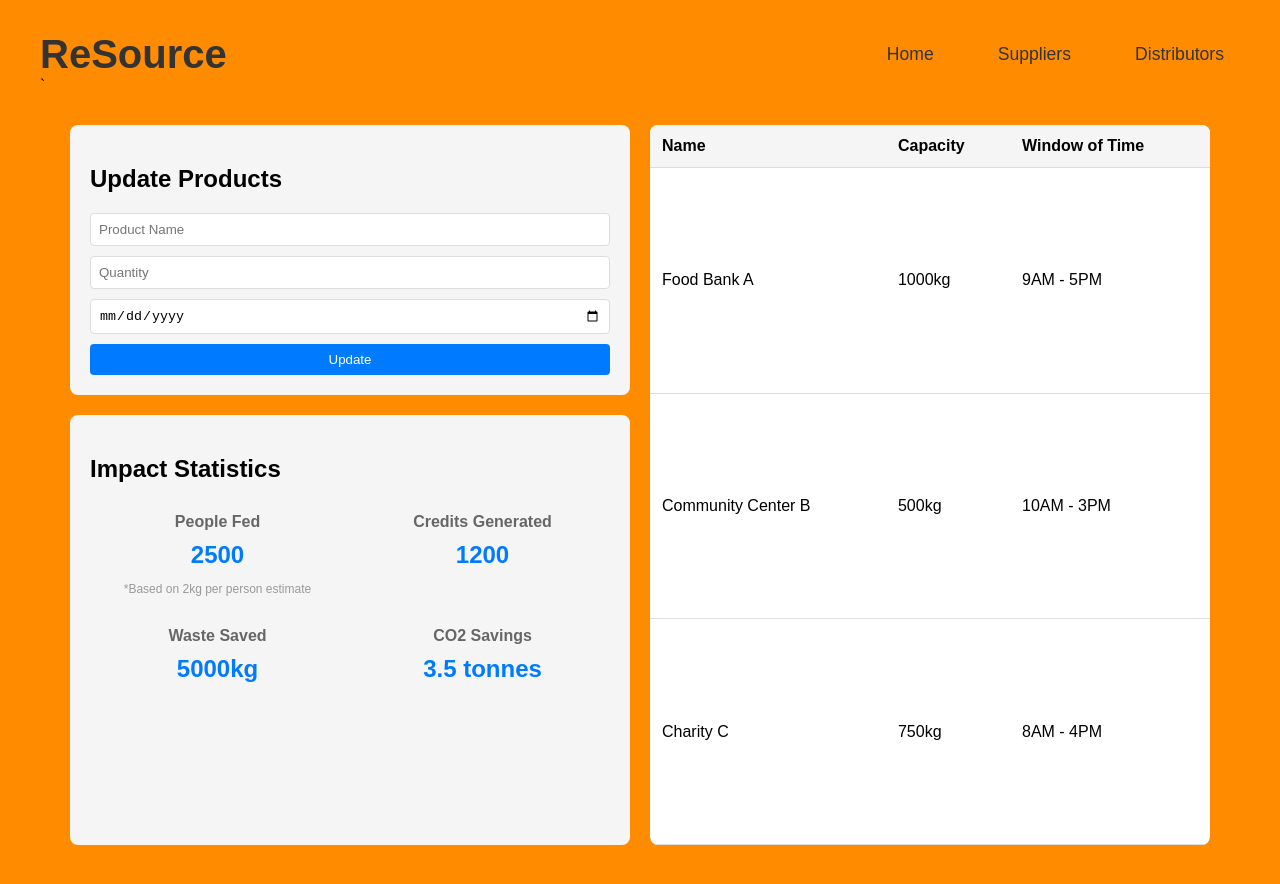
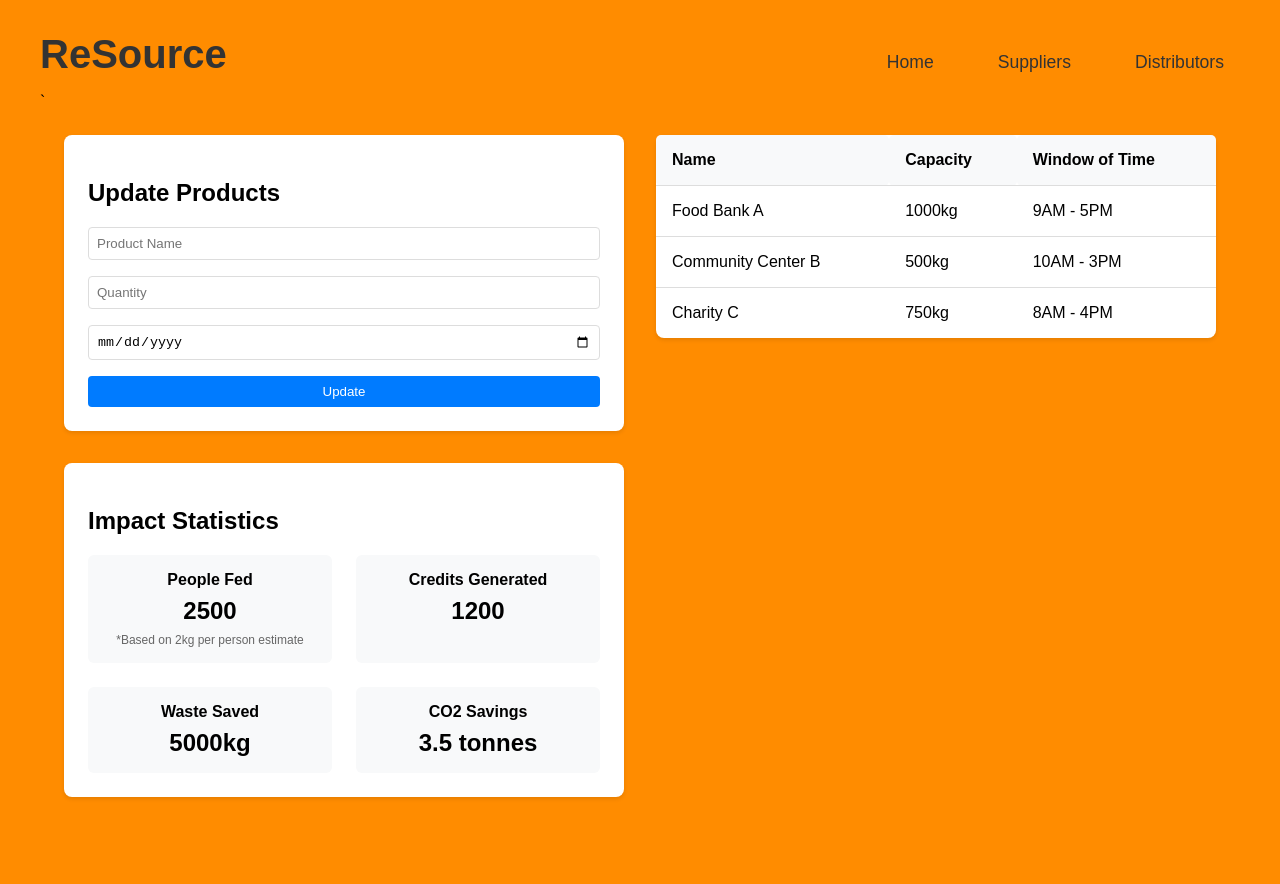
Before and after one commit to raupadhyaya04/ICHack25, a React (Create React App) app in the folder Webpage/resource/: page /suppliers in a window 1280 px wide. Shown: the top 884 px of the page. After the commit the page ends 841 px from the top, so only its background shows below. Built offline with nearby package versions, Linux system fonts and the light colour scheme.

Commit message:
Added popup + fixed the distributors page

```diff
--- a/Webpage/resource/src/app.css
+++ b/Webpage/resource/src/app.css
@@ -139,57 +139,55 @@ body {
     flex-direction: column;
   }
 }
+
+.title {
+  margin: 0;
+  padding-bottom: 1rem;
+}
+
 .distributors-page {
-  padding: 20px;
-  min-height: calc(100vh - 64px); /* Assumes navbar is 64px height - adjust as needed */
-  box-sizing: border-box;
+  padding: 1.5rem;
 }
+
 .dashboard-container {
   display: flex;
-  gap: 20px;
-  height: calc(100vh - 80px); /* Adjust this value based on your navbar height */
-  margin: 10px;
-  overflow: hidden; /* Prevents content from overflowing */
+  gap: 2rem;
+  height: calc(100vh - 150px); /* Adjust based on header height */
 }
 
 .left-column {
   flex: 1;
   display: flex;
   flex-direction: column;
-  gap: 20px;
-  overflow-y: auto; /* Allows scrolling if content is too long */
+  gap: 2rem;
 }
 
 .right-column {
   flex: 1;
-  display: flex;
-  flex-direction: column;
-  background: #F4A460;
-  border-radius: 8px;
-  overflow: hidden; /* Prevents content from overflowing */
 }
 
 .product-updates {
-  background: #f5f5f5;
-  padding: 20px;
+  background-color: #ffffff;
+  padding: 1.5rem;
   border-radius: 8px;
+  box-shadow: 0 2px 4px rgba(0,0,0,0.1);
 }
 
 .update-form {
   display: flex;
   flex-direction: column;
-  gap: 10px;
+  gap: 1rem;
 }
 
 .update-form input {
-  padding: 8px;
+  padding: 0.5rem;
   border: 1px solid #ddd;
   border-radius: 4px;
 }
 
 .update-form button {
-  padding: 8px;
-  background: #007bff;
+  padding: 0.5rem;
+  background-color: #007bff;
   color: white;
   border: none;
   border-radius: 4px;
@@ -197,69 +195,77 @@ body {
 }
 
 .statistics {
-  background: #f5f5f5;
-  padding: 20px;
+  background-color: #ffffff;
+  padding: 1.5rem;
   border-radius: 8px;
-  flex: 1;
+  box-shadow: 0 2px 4px rgba(0,0,0,0.1);
 }
 
 .stats-grid {
   display: grid;
   grid-template-columns: repeat(2, 1fr);
-  gap: 10px;
+  gap: 1.5rem;
 }
 
 .stat-box {
-  background: #F5F5F5;
-  padding: 10px;
+  padding: 1rem;
+  background-color: #f8f9fa;
   border-radius: 6px;
   text-align: center;
 }
 
 .stat-box h3 {
-  margin: 0;
-  font-size: 16px;
-  color: #666;
+  margin: 0 0 0.5rem 0;
+  font-size: 1rem;
 }
 
 .stat-box p {
-  margin: 10px 0;
-  font-size: 24px;
+  margin: 0;
+  font-size: 1.5rem;
   font-weight: bold;
-  color: #007bff;
 }
 
 .stat-box small {
-  font-size: 12px;
-  color: #999;
+  display: block;
+  margin-top: 0.5rem;
+  font-size: 0.75rem;
+  color: #666;
 }
 
 .distributors-table {
   width: 100%;
   border-collapse: collapse;
-  background: white;
+  background-color: #ffffff;
+  box-shadow: 0 2px 4px rgba(0,0,0,0.1);
   border-radius: 8px;
-  height: 100%;
 }
 
 .distributors-table th,
 .distributors-table td {
-  padding: 12px;
+  padding: 1rem;
   text-align: left;
   border-bottom: 1px solid #ddd;
+  border-radius: 5px;
 }
 
 .distributors-table th {
-  background: #f5f5f5;
-  font-weight: bold;
+  background-color: #f8f9fa;
+  font-weight: 600;
+  border-radius: 5px;
 }
 
+.distributors-table tr:last-child td {
+  border-bottom: none;
+}
 
+@media (max-width: 768px) {
+  .dashboard-container {
+    flex-direction: column;
+  }
 
-/* Add this to your app.css */
-
-.distributors-page {
-  padding: 20px;
+  .stats-grid {
+    grid-template-columns: 1fr;
+  }
 }
 
 .credits-counter {
@@ -356,3 +362,63 @@ body {
 .booking-button:disabled {
   opacity: 0.7;
 }
+
+.popup-overlay {
+  position: fixed;
+  top: 0;
+  left: 0;
+  right: 0;
+  bottom: 0;
+  background-color: rgba(0, 0, 0, 0.5);
+  display: flex;
+  justify-content: center;
+  align-items: center;
+  z-index: 1000;
+}
+
+.popup-content {
+  background-color: white;
+  padding: 20px;
+  border-radius: 5px;
+  box-shadow: 0 2px 10px rgba(0, 0, 0, 0.1);
+  width: 300px;
+}
+
+.quantity-selector {
+  margin: 20px 0;
+}
+
+.quantity-selector label {
+  display: block;
+  margin-bottom: 5px;
+}
+
+.quantity-selector input {
+  width: 100%;
+  padding: 8px;
+  border: 1px solid #ddd;
+  border-radius: 4px;
+}
+
+.popup-buttons {
+  display: flex;
+  justify-content: space-between;
+  gap: 10px;
+}
+
+.popup-buttons button {
+  padding: 8px 16px;
+  border: none;
+  border-radius: 4px;
+  cursor: pointer;
+}
+
+.popup-buttons button:first-child {
+  background-color: #4CAF50;
+  color: white;
+}
+
+.popup-buttons button:last-child {
+  background-color: #f44336;
+  color: white;
+}
--- a/Webpage/resource/src/pages/Distributors.js
+++ b/Webpage/resource/src/pages/Distributors.js
@@ -15,6 +15,34 @@ const mockAppointments = [
   { id: 2, date: "2024-01-21", time: "14:30", location: "Shop B", status: "booked" },
   // Add more mock data as needed
 ];
+
+const BookingPopup = ({ isOpen, onClose, onConfirm, appointmentId }) => {
+  const [quantity, setQuantity] = useState(1);
+
+  if (!isOpen) return null;
+
+  return (
+    <div className="popup-overlay">
+      <div className="popup-content">
+        <h3>Book Appointment</h3>
+        <div className="quantity-selector">
+          <label htmlFor="quantity">Quantity:</label>
+          <input
+            type="number"
+            id="quantity"
+            min="1"
+            value={quantity}
+            onChange={(e) => setQuantity(parseInt(e.target.value))}
+          />
+        </div>
+        <div className="popup-buttons">
+          <button onClick={() => onConfirm(appointmentId, quantity)}>Confirm</button>
+          <button onClick={onClose}>Cancel</button>
+        </div>
+      </div>
+    </div>
+  );
+};
 
 const BreakdownTable = () => {
   return (
@@ -100,9 +128,24 @@ const AppointmentCard = ({ appointment, onBook }) => {
 };
 
 const AppointmentsList = () => {
-  const handleBooking = (appointmentId, quantity) => {
+  const [selectedAppointment, setSelectedAppointment] = useState(null);
+  const [isPopupOpen, setIsPopupOpen] = useState(false);
+
+  const handleBookingClick = (appointmentId) => {
+    setSelectedAppointment(appointmentId);
+    setIsPopupOpen(true);
+  };
+
+  const handleConfirmBooking = (appointmentId, quantity) => {
+    // Implement booking logic here
     console.log(`Booking appointment ${appointmentId} with quantity ${quantity}`);
-    // Implement your booking logic here
+    setIsPopupOpen(false);
+    setSelectedAppointment(null);
+  };
+
+  const handleClosePopup = () => {
+    setIsPopupOpen(false);
+    setSelectedAppointment(null);
   };
 
   return (
@@ -110,13 +153,29 @@ const AppointmentsList = () => {
       <h2>Available Appointments</h2>
       <div className="appointments-grid">
         {mockAppointments.map(appointment => (
-          <AppointmentCard
-            key={appointment.id}
-            appointment={appointment}
-            onBook={handleBooking}
-          />
+          <div key={appointment.id} className="appointment-card">
+            <div className="appointment-details">
+              <p>Date: {appointment.date}</p>
+              <p>Time: {appointment.time}</p>
+              <p>Location: {appointment.location}</p>
+            </div>
+            <button
+              onClick={() => handleBookingClick(appointment.id)}
+              disabled={appointment.status === 'booked'}
+              className={`booking-button ${appointment.status === 'booked' ? 'booked' : ''}`}
+            >
+              {appointment.status === 'booked' ? 'Booked' : 'Book Now'}
+            </button>
+          </div>
         ))}
       </div>
+
+      <BookingPopup
+        isOpen={isPopupOpen}
+        onClose={handleClosePopup}
+        onConfirm={handleConfirmBooking}
+        appointmentId={selectedAppointment}
+      />
     </div>
   );
 };
```
